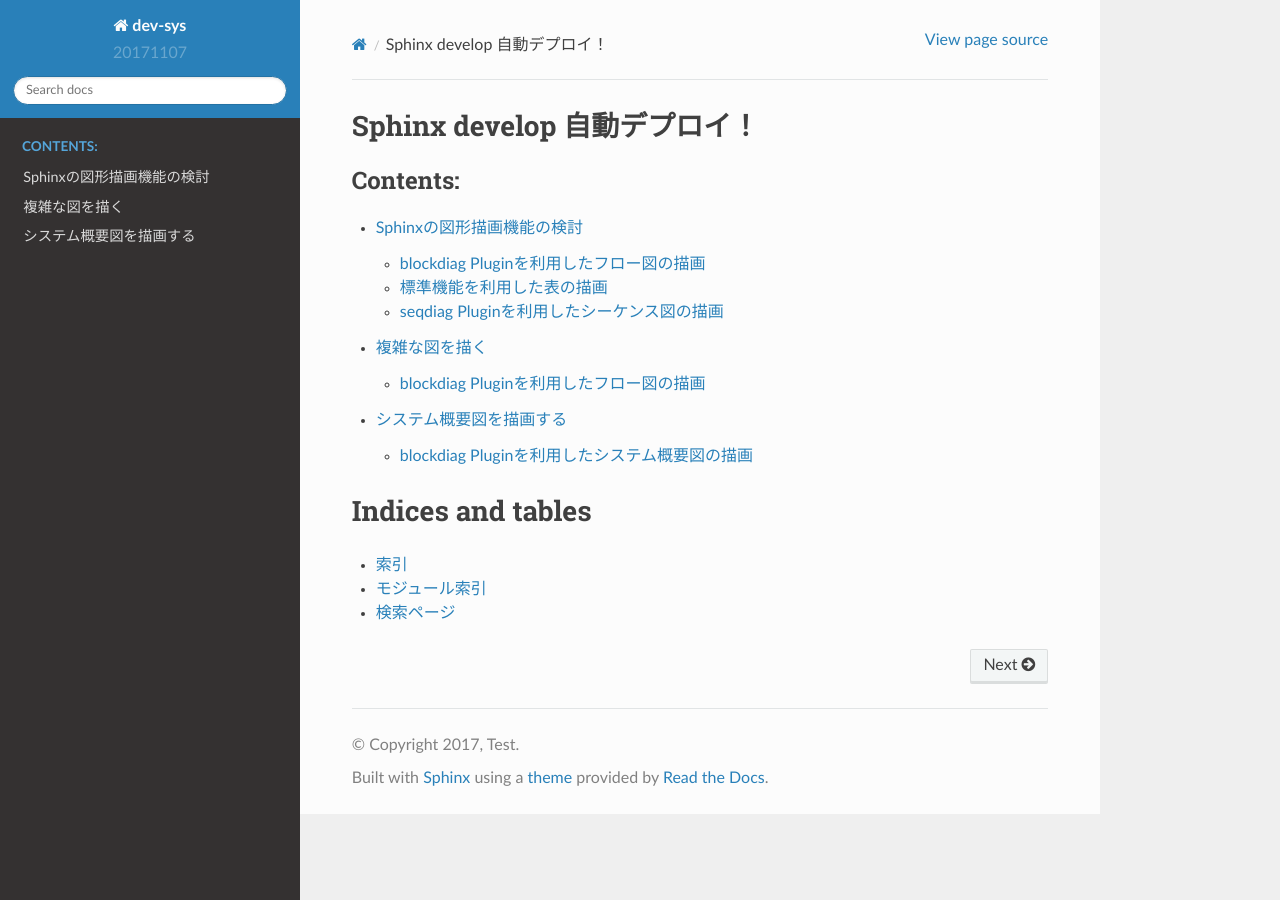
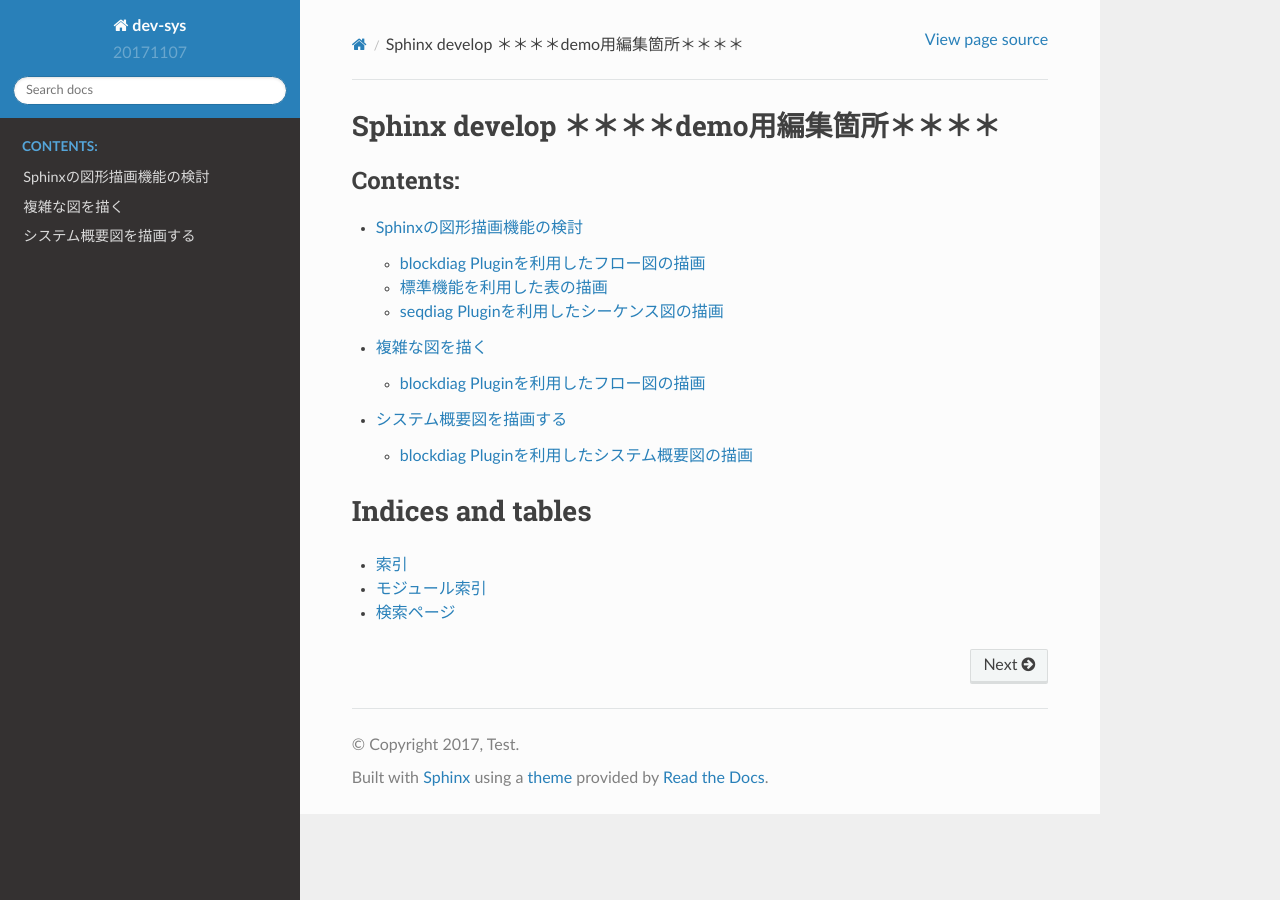
Before and after one commit to h-ci-user01/sphinx, a Sphinx documentation site: the page built from source/index.rst, in a window 1280 px wide. Built offline with Sphinx 7.4.7 and the Read the Docs theme 2.0.0, drawn with Linux system fonts in a browser that asks for light colours.

Commit message:
トップページ(index.rst)変更。    [redmine連携：review #383]

```diff
--- a/source/index.rst
+++ b/source/index.rst
@@ -3,7 +3,7 @@
    You can adapt this file completely to your liking, but it should at least
    contain the root `toctree` directive.
 
-Sphinx develop 自動デプロイ！
+Sphinx develop ＊＊＊＊demo用編集箇所＊＊＊＊
 ==============================================
 
 .. toctree::
```
